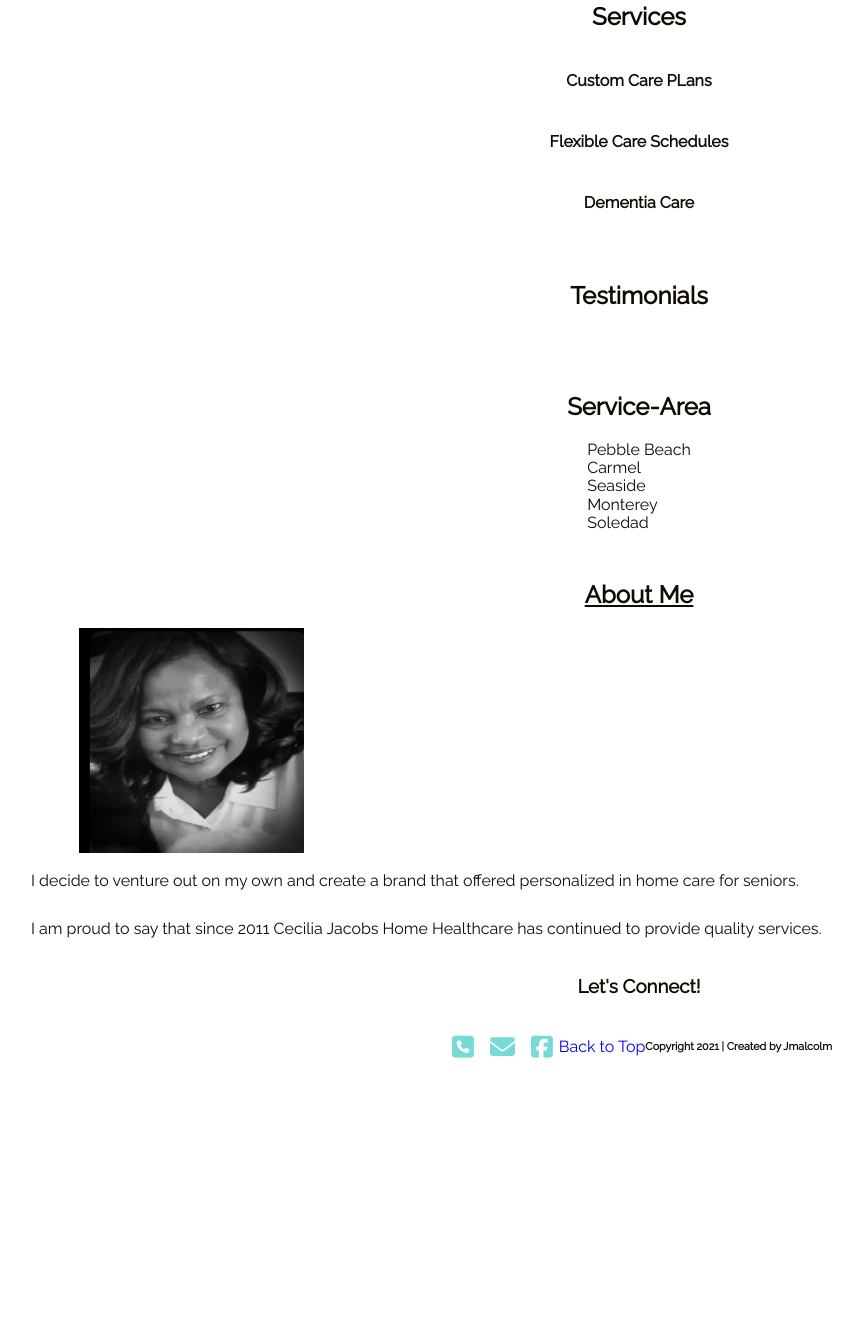
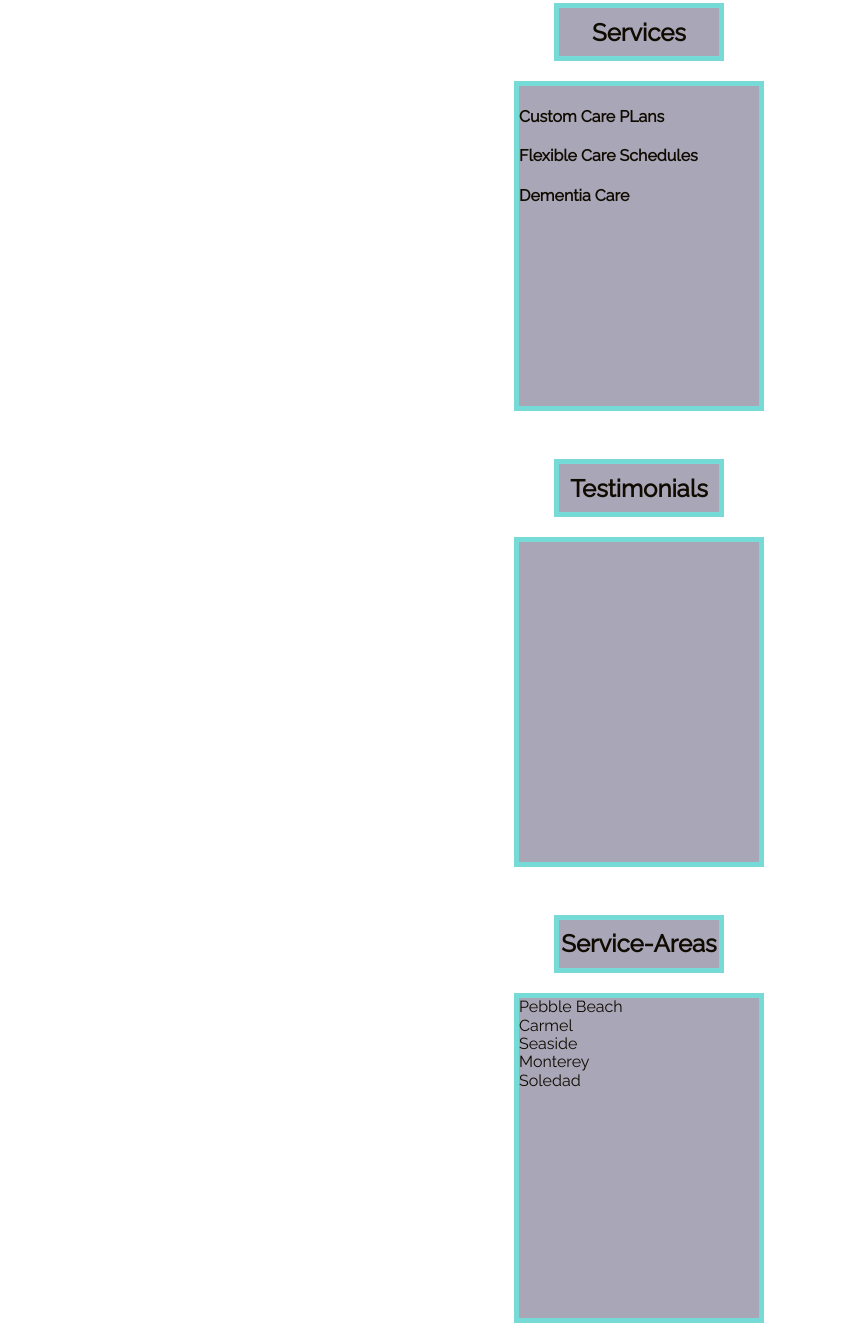
Before and after one commit to JacqueM-tech/Cecilia-Jacobs, a website built with Parcel: page index.html in a window 1280 px wide. Shown: the part 690-2016 px from the top of the page, without its empty margins (1-864 px from the left). Before the commit the page ends 1784 px from the top, so only its background shows below. Built offline with nearby package versions, Linux system fonts and the light colour scheme.

Commit message:
updated service section

```diff
--- a/css/main.css
+++ b/css/main.css
@@ -209,10 +209,22 @@ video {
   flex-flow: column wrap;
   justify-content: center;
   align-items: center;
+  }
+
+.services h2 {
+  justify-content: center;
+  align-items: center;
+  height: 3rem;
+  width: 10rem;
+  border: 5px solid #76dad7;
+  background-color: var(--grey);
 }
 
-.services h2 {
-  margin-top: 3rem;
+.service-list {
+  width: 15rem;
+  height: 20rem;
+  border: 5px solid #76dad7;
+  background-color: var(--grey);
 }
 
 
@@ -222,10 +234,26 @@ video {
   margin-top: 3rem;
 }
 
+.test-info {
+  width: 15rem;
+  height: 20rem;
+  border: 5px solid #76dad7;
+  background-color: var(--grey);
+}
+
 
 /* ============================ SERVICE-AREA =========================== */
+
 .service-area h2 {
   margin-top: 3rem;
+}
+
+.cities {
+  width: 15rem;
+  height: 20rem;
+  border: 5px solid #76dad7;
+  background-color: var(--grey);
+
 }
 
 
@@ -262,10 +290,10 @@ h2 {
 /* ---------------- Footer---------------- */
 footer .container {
   display: flex;
-  flex-flow: row wrap;
+  flex-flow: column wrap;
   justify-content: center;
   align-items: center;
-  margin: 1rem 0;
+  margin: 2rem 0;
 }
 
 .footer-content {
@@ -274,6 +302,10 @@ footer .container {
   justify-content: space-evenly;
   align-items: center;
   width: 100%;
+}
+
+.footer-content h6 {
+  margin-top: 1rem;
 }
 
 /* ==========================================================================
--- a/index.html
+++ b/index.html
@@ -66,10 +66,11 @@
         </div>
     </section>
 
-    <section>
+    <section id="service-info">
         <div class="services">
             <h2>Services</h2>
         <div class="icons"></div>
+        <div class="service-list">
             <div>
                 <h4>Custom Care PLans</h4>
             </div>
@@ -83,17 +84,18 @@
                  Dementia Care
                 </h4>
             </div>
+        </div>
 
         <div class="testimonials">
             <h2>Testimonials</h2>
         </div>
-        <div>
+        <div class="test-info">
             <p></p>
         </div>
         <div class="service-area">
-            <h2>Service-Area</h2>
+            <h2>Service-Areas</h2>
         </div>
-        <div class="city">
+        <div class="cities">
             <div>Pebble Beach</div>
             <div>Carmel</div>
             <div>Seaside</div>
@@ -120,14 +122,14 @@
     <div class="container">
         <div class="footer-content">
              <h3>Let's Connect!</h3>
+             <div class="top">
+                <a href="#top">Back to Top</a>
+            </div>
         </div>
         <div>
             <i class="fas fa-phone-square"></i></a>
             <i class="fas fa-envelope"></i></a>
             <i class="fab fa-facebook-square"></i></a>
-        </div>
-        <div class="top">
-            <a href="#top">Back to Top</a>
         </div>
         <div>
             <h6>Copyright 2021 | Created by Jmalcolm</h6>
```
Lines whose indentation alone changed are shown as unchanged.
